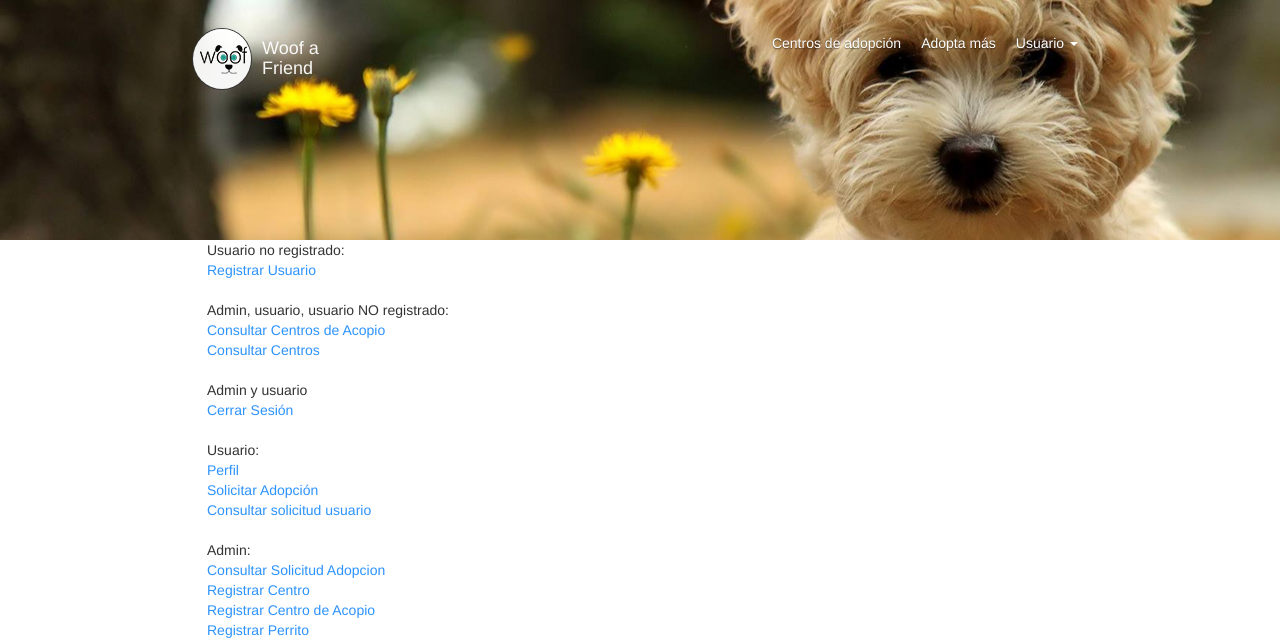
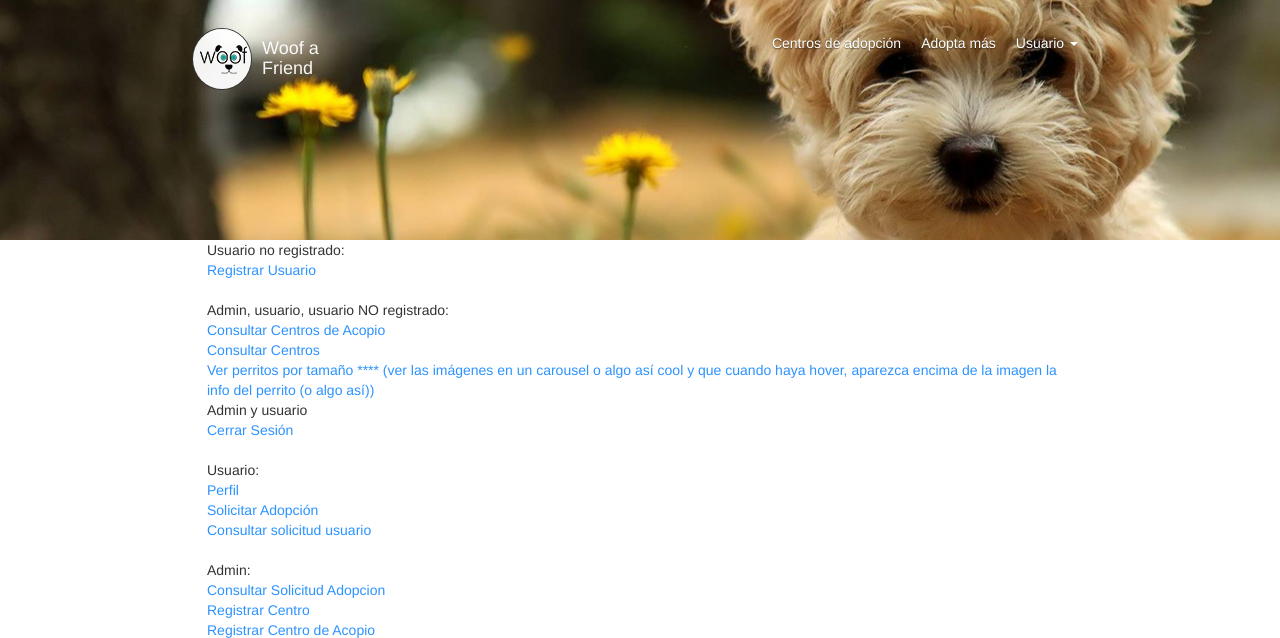
Before and after one commit to beemeli/Woof-git, a PHP site: page / in a window 1280 px wide. Shown: the top 638 px of the page. Run offline with PHP 8.4, Linux system fonts and the light colour scheme; some libraries are stand-ins or nearby versions.

Commit message:
index: agregado inicio.php

```diff
--- a/index.php
+++ b/index.php
@@ -215,6 +215,7 @@ if(isset($_SESSION['usuarioSesion'])){
                 Admin, usuario, usuario NO registrado:<br/>
                 <a href="consultarAcopio.php">Consultar Centros de Acopio</a><br/>
                 <a href="consultarCentro.php">Consultar Centros</a><br/>
+                <a href="inicio.php">Ver perritos por tamaño **** (ver las imágenes en un carousel o algo así cool y que cuando  haya hover, aparezca encima de la imagen la info del perrito (o algo así))</a><br
                 <br/>
                 Admin y usuario <br/>
                 <a href="recursos/Servicios/cerrarSesion.php">Cerrar Sesión</a><br/>
```
